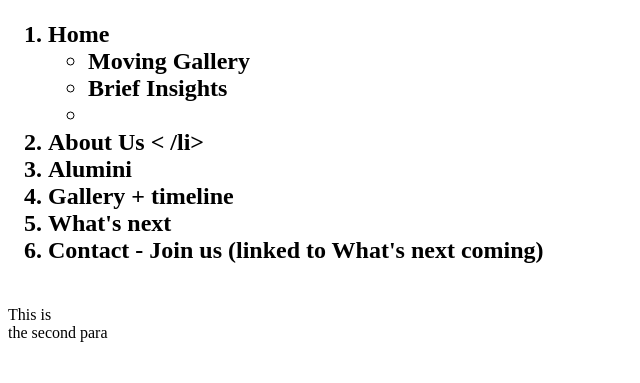
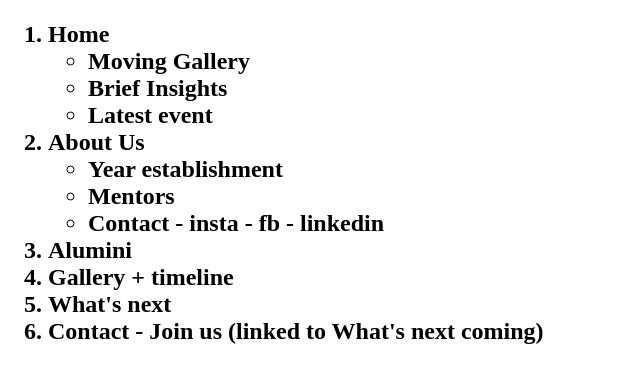
Before and after one commit to sanchit1753/teamchaitanya, a plain HTML site: page index.html in a window 1280 px wide. Shown: the part 61-444 px from the top of the page, without its empty margins (0-640 px from the left). Drawn offline with Linux system fonts and the light colour scheme.

Commit message:
pre day changes

```diff
--- a/index.html
+++ b/index.html
@@ -14,17 +14,22 @@
                 <ul style="square">
                     <li>Moving Gallery</li>
                     <li>Brief Insights</li>
-                    <li></li>
+                    <li>Latest event</li>
                 </ul>
             </li>
-            <li>About Us <  /li>
+            <li>About Us
+                <ul style="circle">
+                    <li>Year establishment</li>
+                    <li>Mentors</li>
+                    <li>Contact -  insta - fb - linkedin</li>
+                </ul>
+            </li>
             <li>Alumini</li>
             <li>Gallery + timeline</li>
             <li>What's next</li>
             <li>Contact - Join us (linked to What's next coming)</li>
         </ol>
-</h2>
-    <p><br>This is <br>the second para</p>
+    </h2>
 
 </body>
 </html>
```
